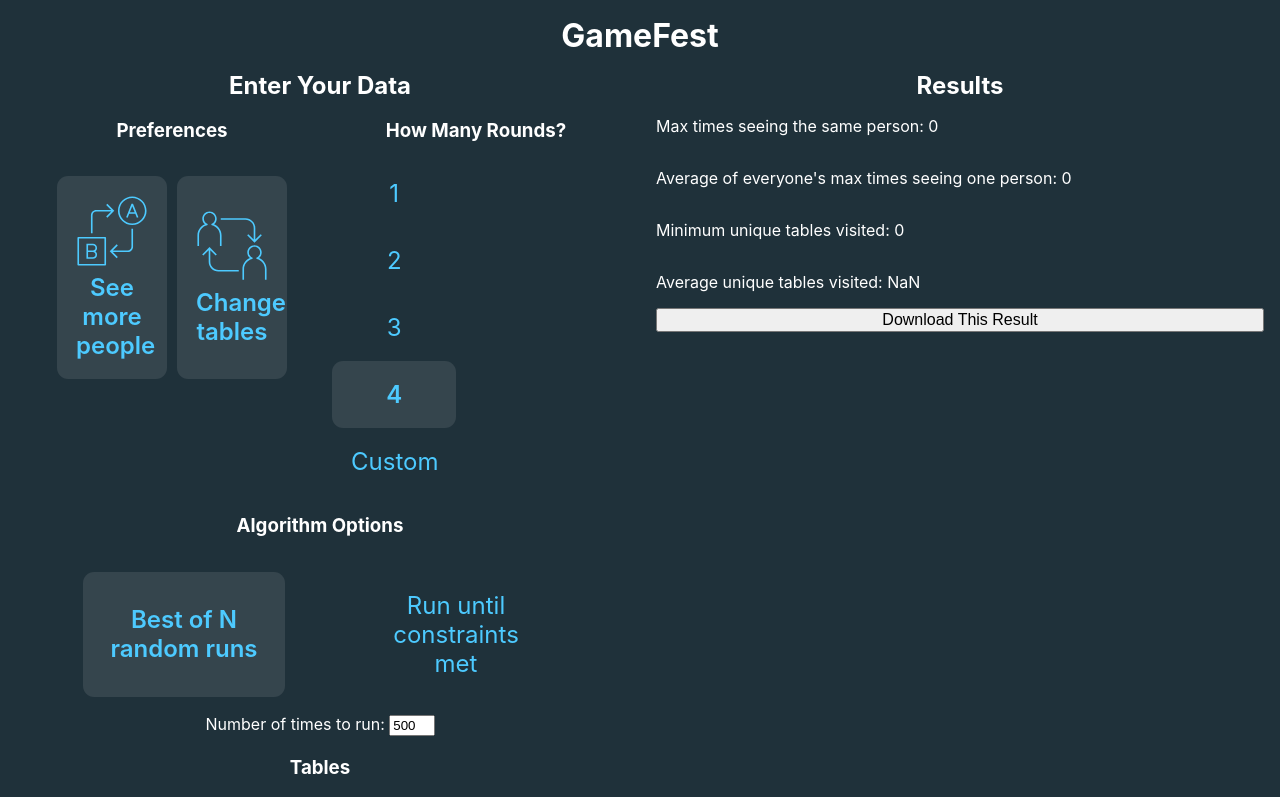
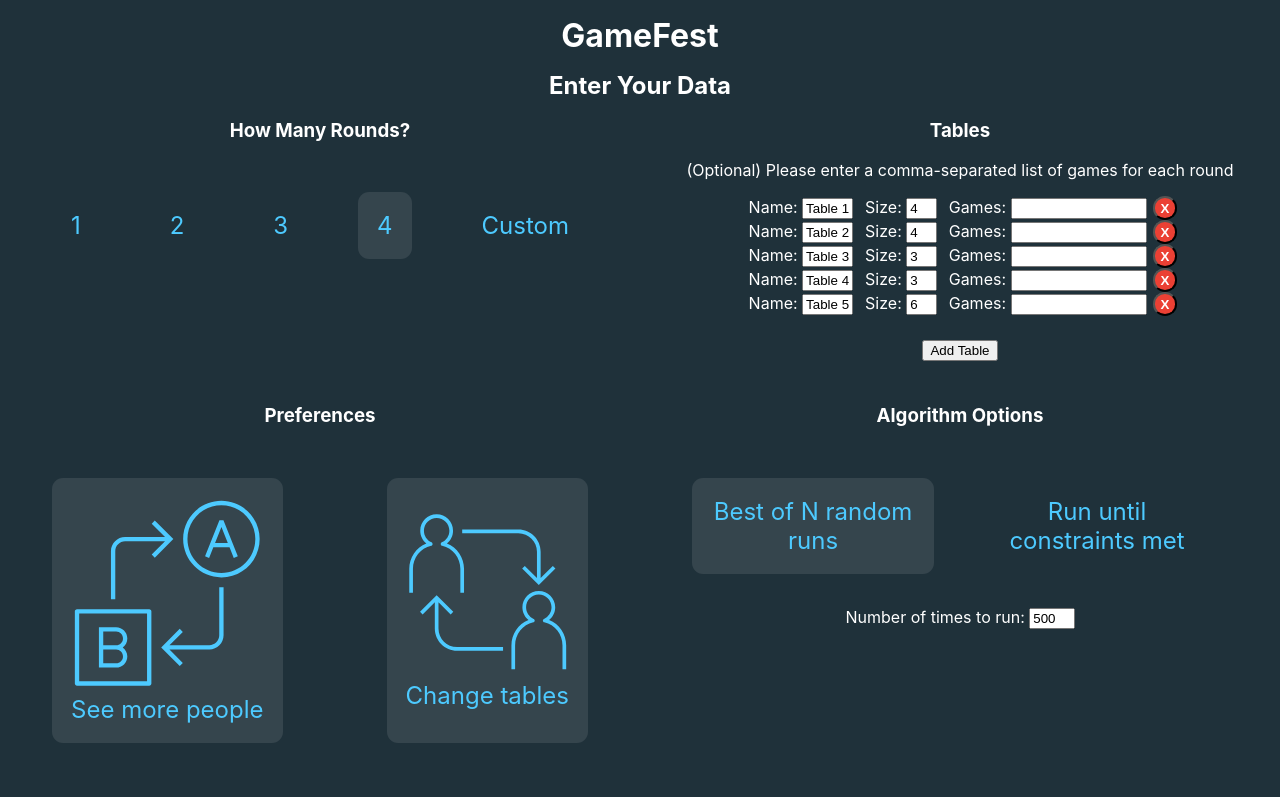
Before and after one commit to bbailey27/GameFest2, a React (Create React App) app: page / in a window 1280 px wide. Shown: the top 797 px of the page. Built offline with nearby package versions, Linux system fonts and the light colour scheme.

Commit message:
Redo layout

```diff
--- a/src/App.css
+++ b/src/App.css
@@ -46,7 +46,8 @@ html, body {
 
 .App-body {
   display: flex;
-  justify-content: space-around;
+  flex-direction: column;
+  justify-content: space-between;
 }
 
 h1 {
@@ -54,7 +55,7 @@ h1 {
   padding: 1rem;
 }
 
-.left-pane,
+/* .left-pane,
 .right-pane {
   width: 50%;
   padding: 0 1rem;
@@ -73,11 +74,16 @@ h1 {
 .column-right {
   display: flex;
   flex-direction: column;
-}
+} */
 
 .heading {
   align-self: center;
   margin: 0 1rem;
+}
+
+.data-entry-container {
+  display: flex;
+  flex-direction: column;
 }
 
 .data-entry-section {
@@ -90,6 +96,8 @@ h1 {
 .data-entry-section-with-subsections {
   display: flex;
   flex-direction: row;
+  justify-content: space-around;
+  width: 100%;
 }
 
 .data-entry-subsection {
@@ -104,25 +112,27 @@ h1 {
 .options-group {
   display: flex;
   flex-direction: row;
-  justify-content: space-around;
+  justify-content: space-between;
   text-align: center;
   padding: 1rem 2rem;
 }
 
 .stateful-button {
-  width: 30%;
   border-radius: .7rem;
   padding: 1rem;
+  margin: 1rem;
   align-content: center;
   color: var(--color-primary-a10);
   border: transparent .2rem solid;
   font-size: min(10vw, 1.5rem);
-
+  /* font-feature-settings: "optical-sizing" on; */
+  transition: font-weight 0.2s ease;
+  box-sizing: border-box;
 }
 
 .stateful-button--selected {
   background-color: var(--color-surface-mixed-a10);
-  font-weight: 600;
+  /* font-weight: 600; */
 }
 
 .stateful-button:hover {
@@ -167,8 +177,21 @@ textarea, select, input {
   }
 }
 
+.result-list, .result-list-item>ol {
+  padding: 0;
+}
+
+.result-list {
+  display: flex;
+  flex-wrap: wrap;
+}
+
+.result-list-item, .result-list-table {
+  list-style: none;
+}
+
 .result-list-item {
-  list-style: none;
+  padding: 1rem;
 }
 
 .button {
--- a/src/App.js
+++ b/src/App.js
@@ -36,16 +36,12 @@ class App extends Component {
       <div className='App'>
         <h1>GameFest</h1>
         <div className='App-body'>
-          <div className='left-pane'>
           <DataEntry
             handleResultReady={this.handleResultReady}
             handleTablesReady={this.handleTablesReady}/>
-          </div>
-          <div className='right-pane'>
           <Results
             result={this.state.result}
             tables={this.state.tables}/>
-          </div>
         </div>
       </div>
     );
--- a/src/Components/Algorithms.jsx
+++ b/src/Components/Algorithms.jsx
@@ -1,6 +1,5 @@
 import React, { Component } from 'react';
 import PropTypes from 'prop-types';
-// import { RadioGroup, RadioButton } from 'react-radio-buttons';
 import Constraints from './Constraints';
 import StatefulButton from './Subcomponents/StatefulButton';
 
@@ -21,7 +20,7 @@ class Algorithms extends Component {
 
   render() {
     return (
-      <div className='data-entry-section'>
+      <div className='algorithms data-entry-subsection'>
         <h3>Algorithm Options</h3>
         <div className='options-group'>
           <StatefulButton
--- a/src/Components/DataEntry.jsx
+++ b/src/Components/DataEntry.jsx
@@ -1,6 +1,6 @@
 import React, { Component } from 'react';
 import Options from './Options';
-import Details from './Rounds';
+import Rounds from './Rounds';
 import Algorithms from './Algorithms';
 import Tables from './Tables';
 import { runOrganizer } from '../worker';
@@ -149,18 +149,23 @@ class DataEntry extends Component {
       maxRuns,
       tables} = this.state;
     return (
-      <div className='column'>
+      <div className='data-entry-container'>
         <h2 className='heading'>Enter Your Data</h2>
+        <div className='data-entry-section-with-subsections'>
+          <Rounds
+            className='data-entry-subsection'
+            totalRounds={totalRounds}
+            handleNumberChange={this.handleNumberChange} />
+          <Tables
+          className='data-entry-section'
+          tables={tables}
+          handleTablesChange={this.handleTablesChange}/>
+        </div>
         <div className='data-entry-section-with-subsections'>
           <Options
               className='data-entry-subsection'
               options={options}
               handleOptionsChange={this.handleOptionsChange} />
-          <Details
-            className='data-entry-subsection'
-            totalRounds={totalRounds}
-            handleNumberChange={this.handleNumberChange} />
-        </div>
           <Algorithms
             algorithmChoice={algorithmChoice}
             totalRounds={totalRounds}
@@ -174,12 +179,11 @@ class DataEntry extends Component {
             handleAlgorithmChange={this.handleAlgorithmChange}
             handleNumberChange={this.handleNumberChange}
             handleDecimalChange={this.handleDecimalChange} />
-        <Tables
-          className='data-entry-section'
-          tables={tables}
-          handleTablesChange={this.handleTablesChange}/>
+          </div>
+        <div className='submit-button-row'>
           <button type='submit' className='button run-button' onClick={this.handleFormSubmit}>{this.state.firstRun ? 'Run': 'Run Again'}</button>
-        <button className='button' onClick={this.handleClearForm}>Clear Form</button>
+          <button className='button' onClick={this.handleClearForm}>Reset</button>
+        </div>
       </div>
     );
   }
--- a/src/Components/Results.jsx
+++ b/src/Components/Results.jsx
@@ -47,7 +47,7 @@ class Results extends Component {
 
   renderTableRow(playerId, tableIndex, tableId) {
     const tableDetails = this.props.tables.find(t => t.id === tableId);
-    return (<li key={playerId + '-' + tableIndex} className='result-list-item'>{tableDetails.name} ({tableDetails.size})</li>);
+    return (<li key={playerId + '-' + tableIndex} className='result-list-table'>{tableDetails.name} ({tableDetails.size})</li>);
   }
 
   renderPlayedWith(playedWithList) {
@@ -57,14 +57,14 @@ class Results extends Component {
   render() {
     const {result} = this.props;
     return (
-      <div className='column-right'>
+      <div className='results'>
         <h2 className='heading'>Results</h2>
         <p>Max times seeing the same person: {result.maxPlayedWithCount}</p>
         <p>Average of everyone's max times seeing one person: {Math.round(result.averageMaxPlayedWithCount * 100) / 100}</p>
         <p>Minimum unique tables visited: {result.minUniqueTablesVisited}</p>
         <p>Average unique tables visited: {Math.round(result.averageUniqueTablesVisited * 100) / 100}</p>
         <button onClick={() => this.download()} className='download-button'>Download This Result</button>
-        <ol>
+        <ol className='result-list'>
           {result.playerList.length > 0 &&
             result.playerList.sort((a,b) => a.id-b.id).map(player => this.renderPlayerRow(player))}
         </ol>
--- a/src/Components/Rounds.jsx
+++ b/src/Components/Rounds.jsx
@@ -20,9 +20,9 @@ const Rounds = ({
   }
 
   return (
-    <div className='details data-entry-subsection'>
+    <div className='rounds data-entry-subsection'>
       <h3>How Many Rounds?</h3>
-      <div className='round-options-buttons'>
+      <div className='options-group'>
         {roundOptions.map((roundOption) => (
           <StatefulButton
             type={'text'}
--- a/src/Components/Tables.jsx
+++ b/src/Components/Tables.jsx
@@ -117,7 +117,7 @@ class Tables extends Component {
 
   render() {
     return (
-      <div className='tables data-entry-section'>
+      <div className='tables data-entry-subsection'>
         <h3>Tables</h3>
         <p style={{padding:'0 1rem', marginTop: 0}}>(Optional) Please enter a comma-separated list of games for each round</p>
         {this.renderTableRows()}
```
Lines whose indentation alone changed are shown as unchanged.
